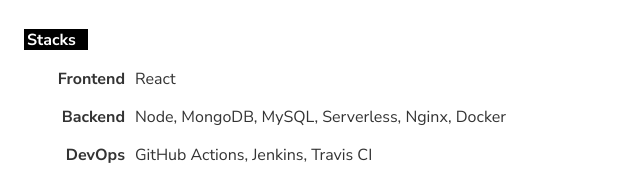
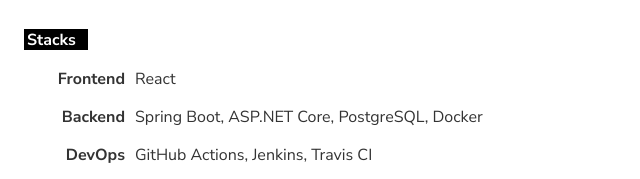
Before and after one commit to ebiggerr/ebiggerr.github.io, a plain HTML site: page index.html in a window 1280 px wide. Shown: the part 1256-1435 px from the top of the page, 355-995 px from the left. Drawn offline with nearby package versions, Linux system fonts and the light colour scheme; no server answers.

Commit message:
Fix typo

```diff
--- a/index.html
+++ b/index.html
@@ -526,7 +526,7 @@
                         <div class='name'>Frontend</div>
                         <div>React</div>
                         <div class='name'>Backend</div>
-                        <div>Node, MongoDB, MySQL, Serverless, Nginx, Docker</div>
+                        <div>Spring Boot, ASP.NET Core, PostgreSQL, Docker</div>
                         <div class='name'>DevOps</div>
                         <div>GitHub Actions, Jenkins, Travis CI</div>
                         <div class='name'>Languages</div>
```
